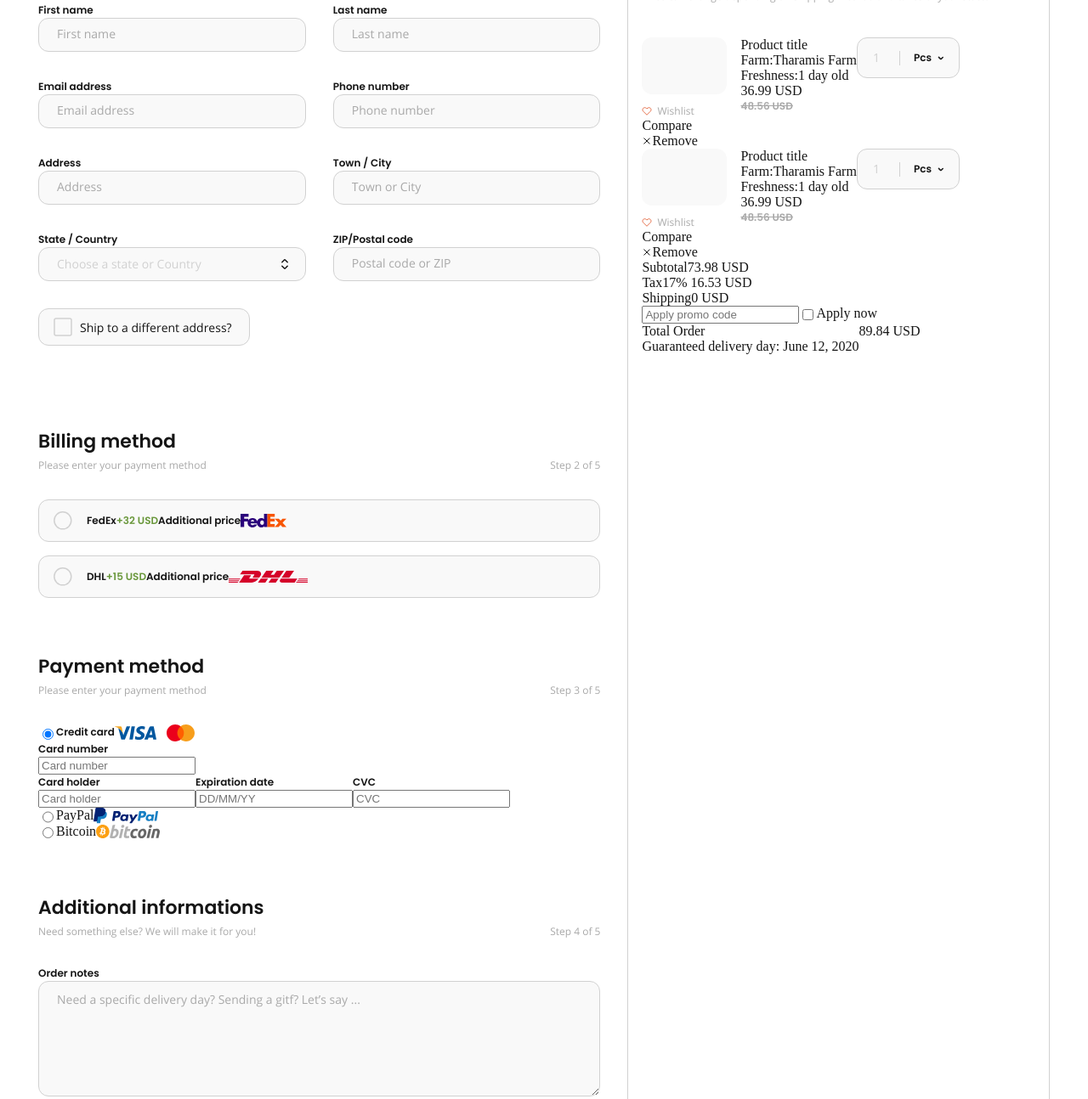
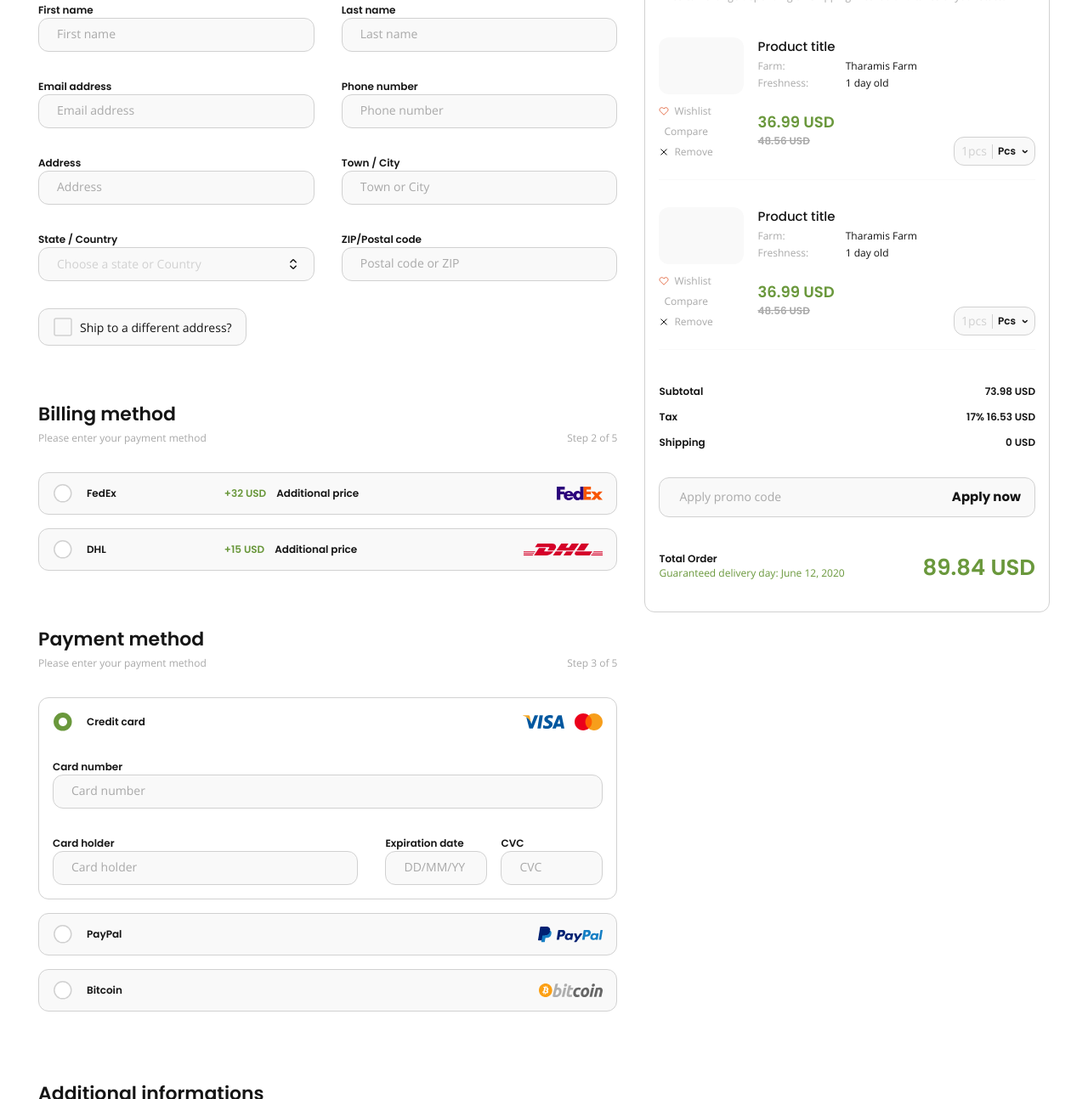
Before and after one commit to YanaWhitte/freshnesecom-layout, a plain HTML site: page checkout.html in a window 1280 px wide. Shown: the part 383-1677 px from the top of the page at 85% size. Drawn offline with Linux system fonts and the light colour scheme.

Commit message:
finished the checkout page

```diff
--- a/checkout.html
+++ b/checkout.html
@@ -194,30 +194,30 @@
                         <p class="caption">Please enter your payment method</p>
                         <p>Step 3 of 5</p>
                     </div>
-                    <div class="card-info">
+                    <div class="card-info pay-method">
                         <label class="label-radio row">
                                 <input type="radio" name="select-payment" checked/>
                                 <div class="radio-icon"></div>
                                 <p class="label">Credit card</p>
-                                <img src="icons/visa-icon.svg" alt="visa">
+                                <img src="icons/visa-icon.svg" alt="visa" class="pay-icon">
                         </label>
                         <form class="payment card-form" action="#" method="get">
-                            <div class="row">
+                            <div class="row-1 row">
                                 <label>
                                     <p class="label">Card number</p>
                                     <input type="text" name="card-number" placeholder="Card number">
                                 </label>
                             </div>
-                            <div class="row">
-                                <label>
+                            <div class="bottom-row row">
+                                <label class="holder">
                                     <p class="label">Card holder</p>
                                     <input type="text" name="card-holder" placeholder="Card holder">
                                 </label>
-                                <label>
+                                <label class="date">
                                     <p class="label">Expiration date</p>
                                     <input type="text" name="expiration-date" placeholder="DD/MM/YY">
                                     </label>
-                                <label>
+                                <label class="cvc">
                                     <p class="label">CVC</p>
                                     <input type="text" name="cvc" placeholder="CVC">
                                 </label>
@@ -225,20 +225,20 @@
                         </form>
                     </div>
 
-                    <div class="select-method row">
+                    <div class="select-method pay-method">
                         <label class="label-radio row">
                             <input type="radio" name="select-payment"/>
                             <div class="radio-icon"></div>
-                            <p class="radio-name">PayPal</p>
-                            <img src="icons/paypal-icon.svg" alt="FedEx">
+                            <p class="label">PayPal</p>
+                            <img src="icons/paypal-icon.svg" alt="paypal" class="pay-icon">
                         </label>
                     </div>
-                    <div class="select-method row">
+                    <div class="select-method pay-method">
                         <label class="label-radio row">
                             <input type="radio" name="select-payment"/>
                             <div class="radio-icon"></div>
-                            <p class="radio-name">Bitcoin</p>
-                            <img src="icons/bitcoin-icon.svg" alt="FedEx">
+                            <p class="label">Bitcoin</p>
+                            <img src="icons/bitcoin-icon.svg" alt="bitcoin" class="pay-icon">
                         </label>
                     </div>
                 </div>
@@ -262,14 +262,14 @@
                         <p>Step 5 of 5</p>
                     </div>
                     <div class="check-ship row">
-                        <label class="row">
+                        <label class="ship-label row">
                             <input type="checkbox" name="check-agree">
                             <div class="check-icon"></div>
                             <p class="agree">I agree with sending an Marketing and newsletter emails. No spam, promissed!</p>
                         </label>
                     </div>
                     <div class="check-ship row">
-                        <label class="row">
+                        <label class="ship-label row">
                             <input type="checkbox" name="check-agree">
                             <div class="check-icon"></div>
                             <p class="agree">I agree with our <a href="#">terms and conditions</a> and <a href="#">privacy policy</a>.</p>
@@ -285,35 +285,36 @@
                 </div>
             </section>
 
+            <div class="flex1">
                 <section class="order-sum column">
                     <h2 class="title">Order Summary</h2>
                     <p class="caption">Price can change depending on shipping method and taxes of your state.</p>
                     <div class="order-product-card row">
                         <div class="column-1 column">
                             <div class="img-sub"></div>
-                        <div class="wish-btn row">
+                            <div class="speed-btn wish-btn row">
                                 <label class="check-wish row">
                                     <input type="checkbox" name="check-wish"/>
                                     <div class="check-icon"></div>
                                     <p class="check-name">Wishlist</p>
                                 </label>
                             </div>
-                        <div class="compare-row row">
+                            <div class="speed-btn compare-row row">
                                 <img src="icons/compare-small.svg" alt="">
                                 <p>Compare</p>
                             </div>
-                        <div class="remove-row row">
+                            <div class="speed-btn remove-row row">
                                 <img src="icons/remove-icon.svg" alt="">
                                 <p>Remove</p>
                             </div>
                         </div>
                         <div class="column-2 column">
                             <p class="product-title">Product title</p>
-                        <div class="row">
+                            <div class="detail-row row">
                                 <p class="name">Farm:</p>
                                 <p class="value">Tharamis Farm</p>
                             </div>
-                        <div class="row">
+                            <div class="detail-row row">
                                 <p class="name">Freshness:</p>
                                 <p class="value">1 day old</p>
                             </div>
@@ -331,7 +332,7 @@
                         </div>
                         <div class="column-3">
                             <div class="count-block row">
-                            <input type="text" name="value" placeholder="1">
+                                <input type="text" name="value" placeholder="1pcs">
                                 <label class="check-count row">
                                     <input type="checkbox" name="check-count"/>
                                     <p class="check-name">Pcs</p>
@@ -344,29 +345,29 @@
                     <div class="order-product-card row">
                         <div class="column-1 column">
                             <div class="img-sub"></div>
-                        <div class="wish-btn row">
+                            <div class="speed-btn wish-btn row">
                                 <label class="check-wish row">
                                     <input type="checkbox" name="check-wish"/>
                                     <div class="check-icon"></div>
                                     <p class="check-name">Wishlist</p>
                                 </label>
                             </div>
-                        <div class="compare-row row">
+                            <div class="speed-btn compare-row row">
                                 <img src="icons/compare-small.svg" alt="">
                                 <p>Compare</p>
                             </div>
-                        <div class="remove-row row">
+                            <div class="speed-btn remove-row row">
                                 <img src="icons/remove-icon.svg" alt="">
                                 <p>Remove</p>
                             </div>
                         </div>
                         <div class="column-2 column">
                             <p class="product-title">Product title</p>
-                        <div class="row">
+                            <div class="detail-row row">
                                 <p class="name">Farm:</p>
                                 <p class="value">Tharamis Farm</p>
                             </div>
-                        <div class="row">
+                            <div class="detail-row row">
                                 <p class="name">Freshness:</p>
                                 <p class="value">1 day old</p>
                             </div>
@@ -384,7 +385,7 @@
                         </div>
                         <div class="column-3">
                             <div class="count-block row">
-                            <input type="text" name="value" placeholder="1">
+                                <input type="text" name="value" placeholder="1pcs">
                                 <label class="check-count row">
                                     <input type="checkbox" name="check-count"/>
                                     <p class="check-name">Pcs</p>
@@ -425,10 +426,11 @@
                         <p class="total-price">89.84 USD</p>
                     </div>
                 </section>
+            </div>
         </section>
     </main>
 
-    <footer>
+    <footer class="footer-checkout">
         <div class="copyright">
             <p>Copyright © 2020 petrbilek.com</p>
         </div>
--- a/style.css
+++ b/style.css
@@ -1443,7 +1443,7 @@ footer .copyright {
     flex: 1.43;
 }
 
-.billing-order .order-sum {
+.billing-order .flex1 {
     flex: 1;
 }
 
@@ -1527,15 +1527,15 @@ footer .copyright {
 }
 
 .billing-order .order-form .check-ship {
+    display: inline-block;
     margin-bottom: 0;
-    width: 70%;
 }
 
 .billing-order .check-ship input {
     display: none;
 }
 
-.billing-order .check-ship label {
+.billing-order .check-ship .ship-label {
     cursor: pointer;
     margin-bottom: 0;
     flex: 0.5;
@@ -1586,11 +1586,19 @@ footer .copyright {
     border-radius: 12px;
 }
 
+.billing-order .billing-method .label-radio .additional {
+    flex: 1;
+}
+
+.billing-order .billing-method .label-radio .radio-name {
+    width: 25%
+}
+
 .billing-order .billing-method input~.radio-icon {
     margin-right: 16px;
     width: 24px;
     height: 24px;
-    background: url("icons/radio-inactive.svg");
+    background: url("icons/radio-inactive-white.svg");
 }
 
 .billing-order .billing-method input:checked~.radio-icon {
@@ -1602,23 +1610,113 @@ footer .copyright {
 }
 
 .billing-order .billing-method .label-radio .plus-price {
+    margin-right: 12px;
     color: #6A983C;
 }
 
 
 /* тут не забыть сделать свойства для карты */
 
-.billing-order .add-info .text-label {
+.billing-order .payment-info .pay-method {
+    margin-bottom: 16px;
+}
+
+.billing-order .payment-info input[type="radio"] {
+    display: none;
+}
+
+.billing-order .payment-info input~.radio-icon {
+    margin-right: 16px;
+    width: 24px;
+    height: 24px;
+    background: url("icons/radio-inactive-white.svg");
+}
+
+.billing-order .payment-info input:checked~.radio-icon {
+    background: url("icons/radio-green-active.svg");
+}
+
+.billing-order .payment-info .label-radio {
+    cursor: pointer;
+    align-items: center;
+}
+
+.billing-order .payment-info .label {
+    flex: 1;
+}
+
+.billing-order .card-info {
+    padding: 16px;
+    border: 1px solid #D1D1D1;
+    box-sizing: border-box;
+    border-radius: 12px;
+}
+
+.billing-order .card-info .card-form .row-1 {
+    margin: 32px 0;
+}
+
+.billing-order .card-info .card-form .row-1 label {
+    flex: 1;
     display: flex;
     flex-direction: column;
+}
+
+.billing-order .card-info .card-form input {
+    padding: 11px 16px 12px 21px;
+    background: #F9F9F9;
+    border: 1px solid #D1D1D1;
+    box-sizing: border-box;
+    border-radius: 12px;
+}
+
+.billing-order .card-info .card-form input::placeholder {
+    font: normal normal 400 14px/19px "Open Sans";
+    color: #A9A9A9;
+}
+
+.billing-order .card-info .card-form input:focus {
+    outline: none;
+}
+
+.billing-order .card-info .bottom-row {
+    width: 100%;
+}
+
+.billing-order .card-info .bottom-row .holder {
+    margin-right: 32px;
+    display: flex;
+    flex-direction: column;
+    flex: 1;
+}
+
+.billing-order .card-info .bottom-row .date input {
+    width: 120px;
+    margin-right: 16px;
+}
+
+.billing-order .card-info .bottom-row .cvc input {
+    width: 120px;
+}
+
+.billing-order .payment-info .select-method {
+    padding: 12px 16px;
+    background: #F9F9F9;
+    border: 1px solid #D1D1D1;
+    box-sizing: border-box;
+    border-radius: 12px;
+}
+
+.billing-order .payment-info .select-method .label {
     flex: 1;
 }
 
 .billing-order .add-info textarea {
     padding: 11px 21px;
-    /* width: 100%; */
+    width: 100%;
     height: 112px;
     background: #F9F9F9;
+    box-sizing: border-box;
     border: 1px solid #D1D1D1;
     border-radius: 12px;
 }
@@ -1640,8 +1738,6 @@ footer .copyright {
 .billing-order .confirmation .check-ship:nth-of-type(3) {
     margin-bottom: 32px;
 }
-
-.billing-order .confirmation .check-ship label {}
 
 .billing-order .confirmation .check-ship .agree {
     font: normal normal 400 14px/19px "Open Sans";
@@ -1683,6 +1779,16 @@ footer .copyright {
     color: #A9A9A9;
 }
 
+.billing-order .order-sum .order-product-card {
+    margin-bottom: 32px;
+    padding-bottom: 16px;
+    border-bottom: 1px solid #F9F9F9;
+}
+
+.billing-order .order-sum .order-product-card:nth-of-type(2) {
+    margin-bottom: 40px;
+}
+
 .billing-order .order-sum .column-1 {
     margin-right: 16px;
 }
@@ -1693,6 +1799,13 @@ footer .copyright {
     height: 67px;
     background: #F9F9F9;
     border-radius: 12px;
+}
+
+.billing-order .order-sum .speed-btn {
+    cursor: pointer;
+    margin-bottom: 8px;
+    font: normal normal 400 12px/16px "Open Sans";
+    color: #A9A9A9;
 }
 
 .billing-order .order-sum .check-wish {
@@ -1719,7 +1832,125 @@ footer .copyright {
     transition: background 0.2s, transform 0.3s;
 }
 
-.billing-order .order-sum .check-wish .check-name {
+.billing-order .order-sum .speed-btn img {
+    margin-right: 6px;
+}
+
+.billing-order .order-sum .column-2 {
+    flex: 1;
+}
+
+.billing-order .order-sum .product-title {
+    margin-bottom: 4px;
+    font: normal normal 500 15px/22px "Poppins";
+}
+
+.billing-order .order-sum .detail-row {
+    margin-bottom: 4px;
+    justify-content: space-between;
     font: normal normal 400 12px/16px "Open Sans";
-    color: #A9A9A9;
-}
+}
+
+.billing-order .order-sum .detail-row .name {
+    flex: 1;
+    color: #A9A9A9;
+}
+
+.billing-order .order-sum .detail-row .value {
+    flex: 1;
+}
+
+.billing-order .order-sum .stars {
+    margin-top: 4px;
+    margin-bottom: 16px;
+}
+
+.billing-order .order-sum .price {
+    font: normal normal 600 18px/27px "Poppins";
+    color: #6A983C;
+}
+
+.billing-order .order-sum .column-3 {
+    align-self: flex-end;
+}
+
+.billing-order .order-sum .column-3 .count-block {
+    margin-left: 24px;
+    padding: 7px 6px;
+}
+
+.billing-order .order-sum .column-3 input[type="text"] {
+    width: 30px;
+    padding-right: 6px;
+}
+
+.billing-order .order-sum .column-3 .check-count {
+    margin-left: 6px;
+}
+
+.billing-order .order-sum .total .row {
+    margin-bottom: 12px;
+    justify-content: space-between;
+    font: normal normal 600 12px/18px "Poppins";
+}
+
+.billing-order .order-sum .total .row:last-child {
+    margin-bottom: 0;
+}
+
+.billing-order .order-sum .promo-input {
+    margin-top: 32px;
+    padding: 11px 16px 12px 21px;
+    justify-content: space-between;
+    background: #F9F9F9;
+    border: 1px solid #D1D1D1;
+    box-sizing: border-box;
+    border-radius: 12px;
+}
+
+.billing-order .order-sum .promo-input input[type="text"] {
+    flex: 1;
+    background: #F9F9F9;
+    border: none;
+}
+
+.billing-order .order-sum .promo-input input[type="text"]:focus {
+    outline: none;
+}
+
+.billing-order .order-sum .promo-input input::placeholder {
+    font: normal normal 400 14px/19px "Open Sans";
+    color: #A9A9A9;
+}
+
+.billing-order .order-sum .promo-input input[type="checkbox"] {
+    display: none;
+}
+
+.billing-order .order-sum .promo-input .check-name {
+    cursor: pointer;
+    font: normal normal 700 15px/22px "Poppins";
+}
+
+.billing-order .order-sum .total-order {
+    margin-top: 40px;
+    justify-content: space-between;
+}
+
+.billing-order .order-sum .total-order .total-caption {
+    font: normal normal 600 12px/18px "Poppins";
+}
+
+.billing-order .order-sum .total-order .delivery-data {
+    font: normal normal 400 12px/16px "Open Sans";
+    color: #6A983C;
+}
+
+.billing-order .order-sum .total-order .total-price {
+    font: normal normal 600 26px/39px "Poppins";
+    color: #6A983C;
+}
+
+.footer-checkout .copyright {
+    font: normal normal 400 14px/19px "Open Sans";
+}
```
Also changed, not shown: icons/radio-inactive-white.svg (added). Lines whose indentation alone changed are shown as unchanged.
